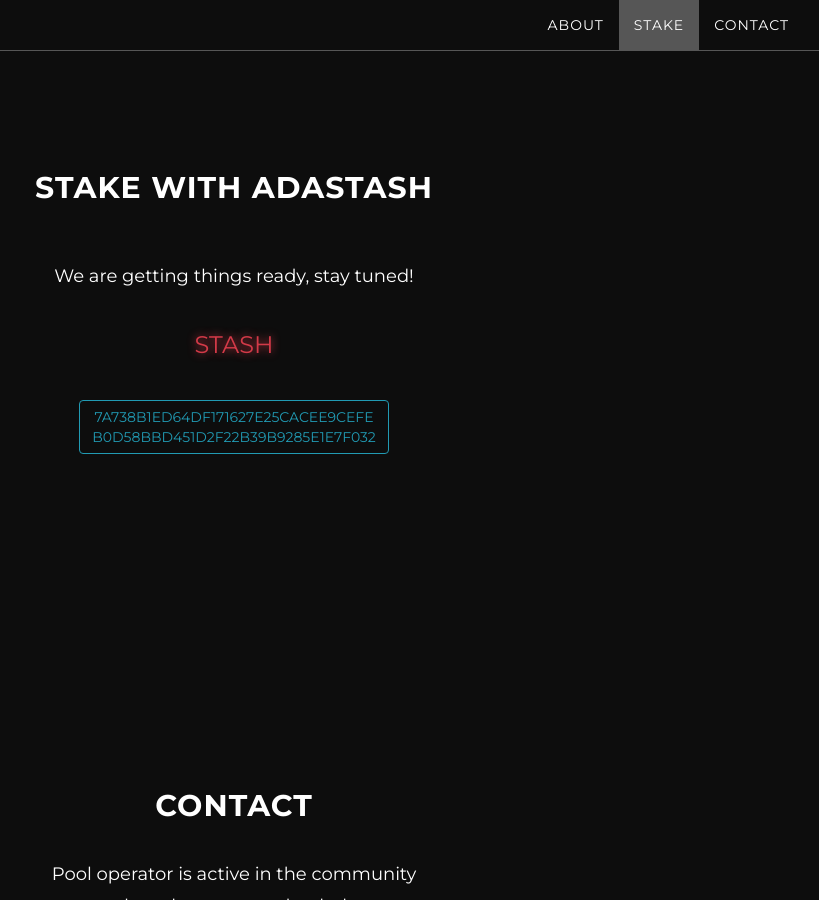
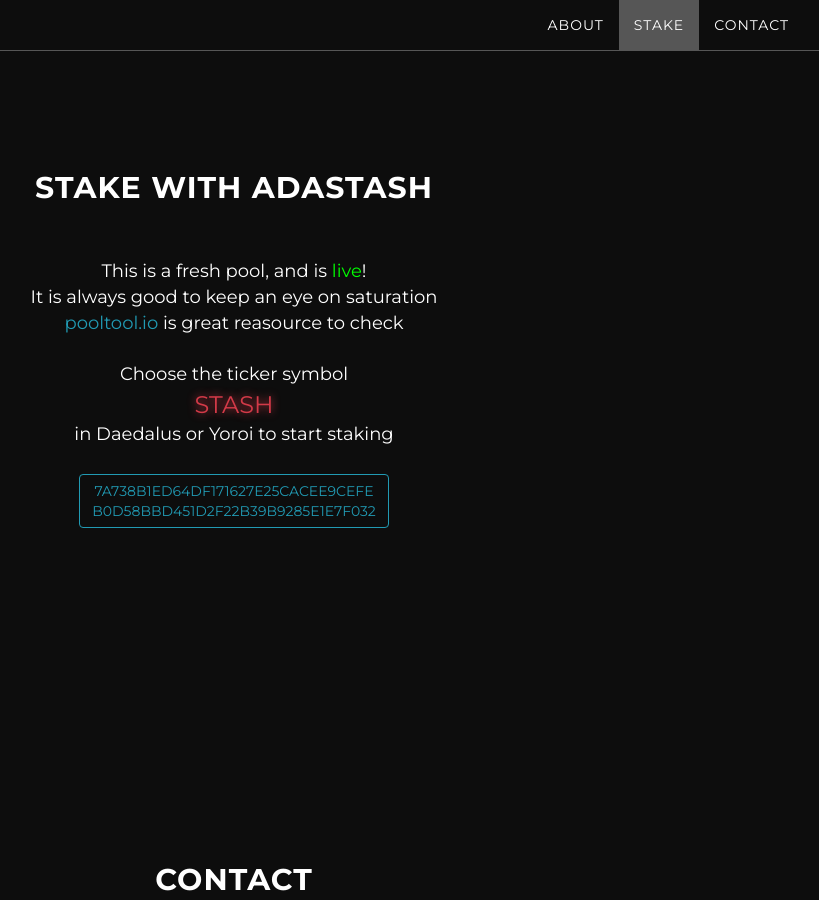
Before and after one commit to adastash/adastash.github.io, a Jekyll site: the page built from index.html, in a window 1280 px wide and 900 px high, scrolled down 1348 px. Shown: the whole window, without its empty margins (406-1225 px from the left). Built offline with Jekyll 4.4.1, drawn with Linux system fonts in a browser that asks for light colours.

Commit message:
Update stake.html

```diff
--- a/_includes/stake.html
+++ b/_includes/stake.html
@@ -4,8 +4,16 @@
             <div class="container">
                 <div class="col-lg-8 col-lg-offset-2">
                     <h2>Stake with ADASTASH</h2><br>
-                    <p><font size="4">We are getting things ready, stay tuned!</font></p>
-                    <p><font size="5" class="awesome">STASH</font></p>
+
+                    <font size="4">This is a fresh pool, and is <font color="#00ff00">live</font>!<br>
+                    It is always good to keep an eye on saturation<br>
+                    <a href="https://pooltool.io/">pooltool.io</a> is great reasource to check<br><br>
+
+
+                    Choose the ticker symbol</font><br>
+                    <font size="5" class="awesome">STASH</font><br>
+                    <font size="4">in Daedalus or Yoroi to start staking<br><br></font>
+
                     <a href="https://shelleyexplorer.cardano.org/en/stake-pool/7a738b1ed64df171627e25cacee9cefeb0d58bbd451d2f22b39b9285e1e7f032/" class="btn btn-default btn-lg><font size="1">7a738b1ed64df171627e25cacee9cefe<br>b0d58bbd451d2f22b39b9285e1e7f032</font></a></p>
                 </div>
             </div>
```
